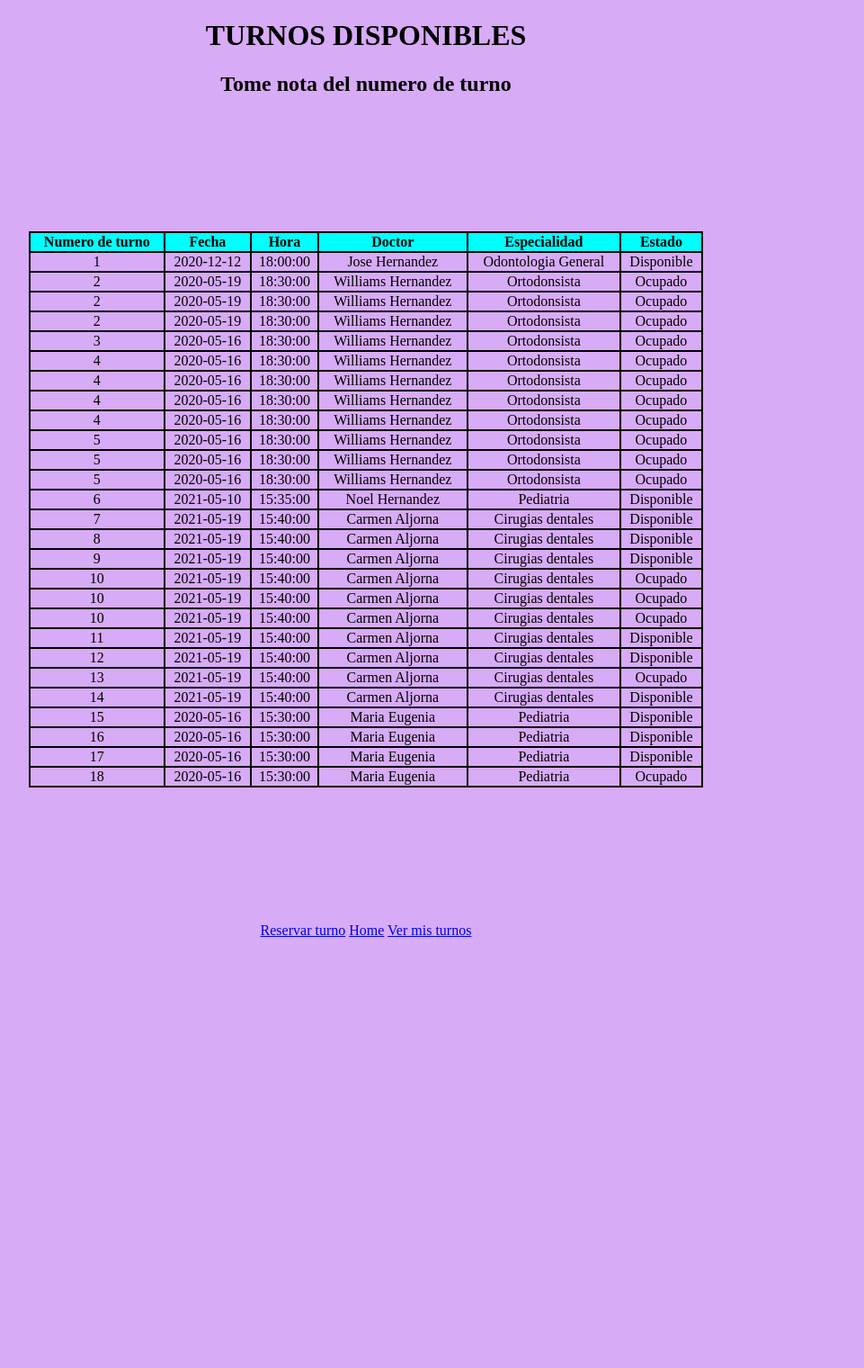
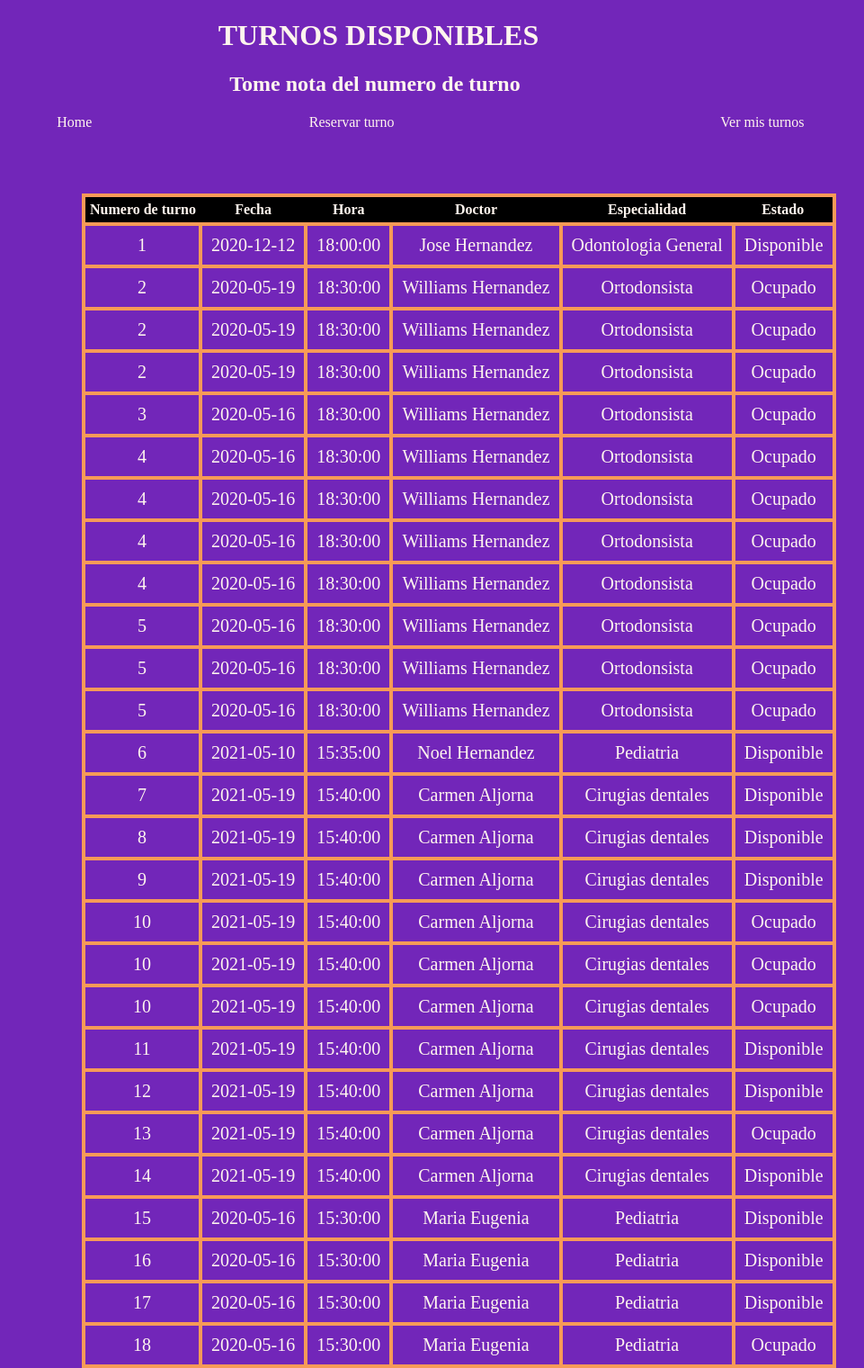
Before and after one commit to hernandezjose19/Turnos, a Django app: page /tusonrisa/turnos/disponibles/ in a window 1280 px wide. Shown: the whole page at 90% size, without its empty margins (233-1194 px from the left). Before the commit the page ends 1041 px from the top, so only its background shows below. Run offline with Django 3.2, Linux system fonts and the light colour scheme; data comes from the database, SQL or seed files in the repository; both versions use the stored data as it was after the commit; parts of the project's set-up code (start-up, migrations or seed data) failed here and were passed over.

Commit message:
Se agregan estilos a turnos disponibles

```diff
--- a/Odontologia/Doctores/static/css/home_doctores/login.css
+++ b/Odontologia/Doctores/static/css/home_doctores/logins.css
@@ -4,12 +4,12 @@ body {
 
 h1 {
     font-size: 50px;
-
     position: relative;
     top: 30px;
     bottom: 20%;
     left: 38%;
     color: seashell;
+    width: 300px;
 }
 
 
--- a/Odontologia/Doctores/static/css/home_principal/home_principal.css
+++ b/Odontologia/Doctores/static/css/home_principal/homes_principal.css
@@ -1,9 +1,11 @@
 .Mover{
-    margin: 30px;
+
     position: relative;
     top: 80%;
     left: 37%;
     color: seashell;
+    width: 400px;
+
 }
 
 .Arriba{
--- /dev/null
+++ b/Odontologia/Doctores/static/css/turnos_libres/turnos_disponibles.css
@@ -0,0 +1,77 @@
+h1{
+
+    position: relative;
+    top: 10%;
+    left: 37%;
+    color: seashell;
+    width: 360px;
+}
+
+h2{
+    position: relative;
+    color: seashell;
+    left: 38%;
+    width: 330px;
+}
+
+
+
+body{
+    background: rgb(114, 38, 185);
+}
+
+table{
+
+    position: relative;
+    top: 70px;
+    left: 25%;
+    border: 4px solid rgb(247, 154, 87);
+    border-collapse: collapse;
+
+}
+
+td{
+    border: 4px solid rgb(247, 154, 87);
+    color: seashell;
+    text-align: center;
+    font-size: 17px;
+    padding: 10px;
+    font-size: 20px;
+}
+
+table td:hover{
+    background: rgb(26, 211, 1);
+}
+
+table tr:hover{
+    background:black;
+}
+
+th{
+    color: seashell;
+    border: 1px;
+    background: black;
+    text-align: center;
+    padding: 5px;
+
+}
+
+a{
+    text-decoration: none;
+    color: seashell;
+}
+
+nav .Homes{
+    position: relative;
+    left: 15%;
+}
+
+nav .Reserva{
+    position: relative;
+    left: 45%;
+}
+
+nav .Turnos{
+    position: relative;
+    left: 70%;
+}
--- a/Odontologia/Doctores/static/css/turnos_libres/turnos_libres.css
+++ /dev/null
@@ -1,52 +0,0 @@
-.tabla{
-
-    border: 2px solid;
-    width: 100px;
-    border-collapse: collapse;
-}
-
-.tabla td{
-
-    text-align: center;
-    border: 2px solid;
-}
-
-.tabla tr:hover{
-    background-color: cyan;
-}
-
-.tabla th{
-
-    border: 2px solid;
-    background-color: cyan;
-}
-.tabla{
-
-    margin: 150px auto;
-    width: 750px;
-}
-
-body{
-
-    text-align: center;
-}
-
-#cuerpo{
-
-    background-color: rgb(215, 171, 245);
-}
- .tabla td{
-
-    color: black;
- }
-
-.table td{
-
-    overflow: auto;
-    overflow-x: hidden;
-}
-
-#toma_turno h2{
-    width: 400px;
-    height: 4px;
-}
--- a/Odontologia/Doctores/urls.py
+++ b/Odontologia/Doctores/urls.py
@@ -11,7 +11,7 @@ urlpatterns = [
     path('acceso/home/', views.Inicio, name="Home Login"), #ESte Home es luego de que los doctores se loguean, es decir, seria el home de doctores y veran los turnos asignados
     path('login/', LoginView.as_view(template_name = 'login.html'), name = "Login"),
     path('logout/', LogoutView.as_view(template_name = 'login.html'), name = "Logout"),
-    path('turnos/', views.TomandoTurnos, name="Turnos"),
+    path('agendando-turnos/', views.TomandoTurnos, name="Turnos"),
     path('turnos/disponibles/', views.MostrandoTurnos, name="Turnos libres"),
     path('acceso/home/busqueda/', login_required(views.Busqueda_avanzada), name = "Busqueda avanzada"),
     path('mis-turnos/', views.Turnos_pacientes, name = "Turnos_de_los_pacientes"),
--- a/Odontologia/Templates/home.html
+++ b/Odontologia/Templates/home.html
@@ -3,7 +3,7 @@
     <html>
 
         <head>
-            <link rel="stylesheet"  href="{% static 'css/home_principal/home_principal.css' %}">
+            <link rel="stylesheet"  href="{% static 'css/home_principal/homes_principal.css' %}">
 
         </head>
         <body>
--- a/Odontologia/Templates/login.html
+++ b/Odontologia/Templates/login.html
@@ -1,7 +1,7 @@
 {% load static %}
 <!DOCTYPE html>
     <head>
-        <link link rel="stylesheet"  href="{% static 'css/home_doctores/login.css' %}">
+        <link link rel="stylesheet"  href="{% static 'css/home_doctores/logins.css' %}">
     </head>
     <body>
         <header>
--- a/Odontologia/Templates/turnos_disponibles.html
+++ b/Odontologia/Templates/turnos_disponibles.html
@@ -2,47 +2,37 @@
 <!DOCTYPE html>
     <html>
         <head>
-            <link rel="stylesheet" href="{% static 'css/turnos_libres/turnos_libres.css' %}">
-
+            <link rel="stylesheet" href="{% static 'css/turnos_libres/turnos_disponibles.css'%}">
         </head>
-        <header class = "toma_turno">
-            <h1>TURNOS DISPONIBLES</h1>
-            <h2>Tome nota del numero de turno</h2>
-        </header>
-
-        <body id = "cuerpo">
-            <table class="tabla">
-
-                <tr id = "cabezera">
+        <body>
+            <header >
+                <h1>TURNOS DISPONIBLES</h1>
+                <h2>Tome nota del numero de turno</h2>
+            </header>
+            <nav>
+                <a class = "Reserva" href="{% url 'Turnos' %}">Reservar turno</a>
+                <a class = "Homes" href="{% url 'Home' %}">Home</a>
+                <a class ="Turnos" href="{% url 'Turnos_de_los_pacientes' %}">Ver mis turnos</a>
+            </nav>
+            <table>
+                <tr>
                     <th>Numero de turno</th>
                     <th>Fecha</th>
                     <th>Hora</th>
                     <th>Doctor</th>
                     <th>Especialidad</th>
                     <th>Estado</th>
-
-
-
                 </tr>
-
             {% for turnos in turno %}
                 <tr>
-
                     <td> {{ turnos.0 }}</td>
                     <td>{{ turnos.1 }}</td>
                     <td>{{ turnos.2 }}</td>
                     <td>{{ turnos.3 }}</td>
                     <td> {{ turnos.4 }}</td>
                     <td>{{ turnos.5 }}</td>
-
-
                 </tr>
             {% endfor %}
             </table>
-            <a class ="Enlaces_1" href="{% url 'Turnos' %}">Reservar turno</a>
-            <a class ="Enlaces_1" href="{% url 'Home' %}">Home</a>
-            <a class ="Enlaces_1" href="{% url 'Turnos_de_los_pacientes' %}">Ver mis turnos</a>
         </body>
-
-
     </html>
```
Also changed, not shown: Odontologia/Doctores/static/css/reserva/reserva_turnos.css (added), Odontologia/db.sqlite3.
